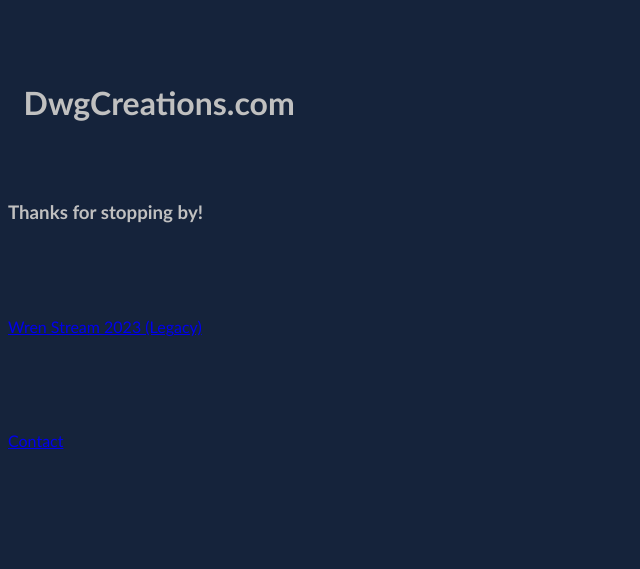
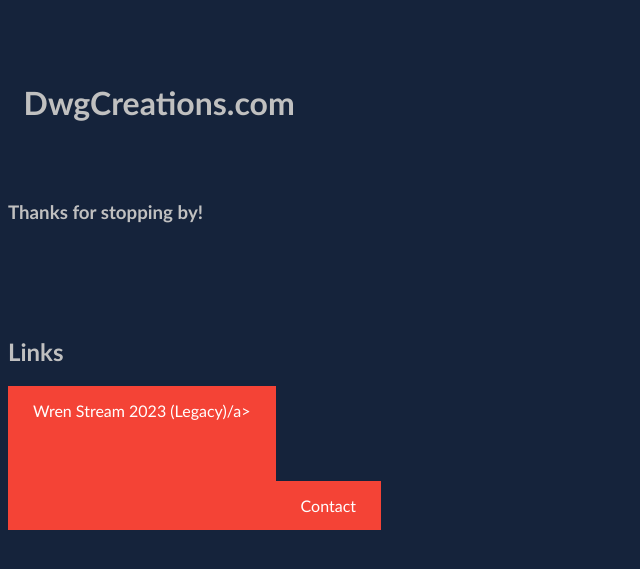
Before and after one commit to dwgcreations/dwgcreations.github.io, a Jekyll site: the page index.html, which Jekyll copies as it is, in a window 1280 px wide. Shown: the top 569 px of the page, without its empty margins (0-640 px from the left). Built offline with Jekyll 4.4.1, drawn with Linux system fonts in a browser that asks for light colours.

Commit message:
Update index.html

```diff
--- a/index.html
+++ b/index.html
@@ -2,6 +2,18 @@
 	<head>
 		<style>
 			body {background-color: #15233b;}
+			a:link, a:visited {
+  				background-color: #f44336;
+  				color: white;
+  				padding: 15px 25px;
+  				text-align: center;
+  				text-decoration: none;
+  				display: inline-block;
+			}
+
+			a:hover, a:active {
+ 				background-color: red;
+			}
 		</style>
 <!-- Google tag (gtag.js) -->
 			<script async src="https://www.googletagmanager.com/gtag/js?id=G-B69TQ5V80S"></script>
@@ -20,9 +32,12 @@
 		<BR><BR>
 			<h3>Thanks for stopping by!</h3>
 		<BR><BR><BR><BR>
-			<a href="stream.html">Wren Stream 2023 (Legacy)</a>
+
+<h2>Links</h2>
+<a href="stream.html" target="_blank">Wren Stream 2023 (Legacy)/a>
+
 		<BR><BR><BR><BR><BR><BR>
-			<a href="mailto:admin@dwgcreations.com">Contact</a>
+			<a href="mailto:admin@dwgcreations.com" target="_blank">Contact</a>
 		<BR><BR><BR><BR><BR><BR><BR>
 	</body>
 </html>
```
